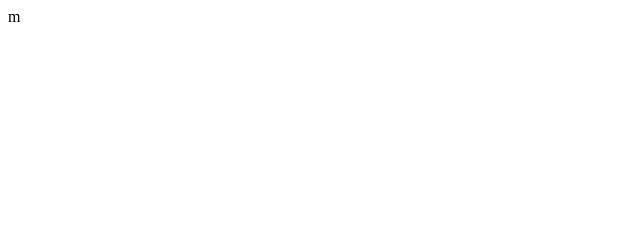
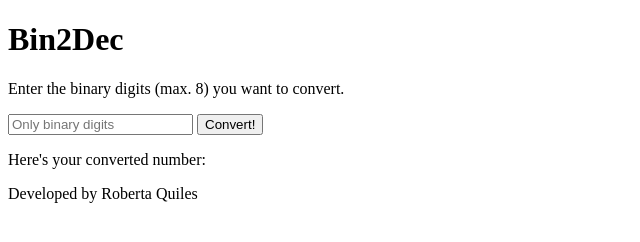
Before and after one commit to roquiles/bin2dec, a plain HTML site: page index.html in a window 1280 px wide. Shown: the whole page, without its empty margins (0-640 px from the left). Drawn offline with Linux system fonts and the light colour scheme.

Commit message:
Estrutura o html da página

```diff
--- a/index.html
+++ b/index.html
@@ -4,8 +4,23 @@
     <meta charset="UTF-8" />
     <meta http-equiv="X-UA-Compatible" content="IE=edge" />
     <meta name="viewport" content="width=device-width, initial-scale=1.0" />
-    <title>Document</title>
+    <title>Bin2Dec</title>
   </head>
-  <body></body>
+  <body>
+    <h1 class="main-title">Bin2Dec</h1>
+    <p class="intro">Enter the binary digits (max. 8) you want to convert.</p>
+    <form action="/converting-to-decimal" method="post">
+      <div>
+        <input type="text" id="binary" placeholder="Only binary digits" />
+        <input type="submit" value="Convert!" />
+      </div>
+    </form>
+    <div>
+      <p class="result-text">Here's your converted number:</p>
+      <p class="result"></p>
+    </div>
+  </body>
+  <footer>
+    <p class="credits">Developed by Roberta Quiles</p>
+  </footer>
 </html>
-m
```
